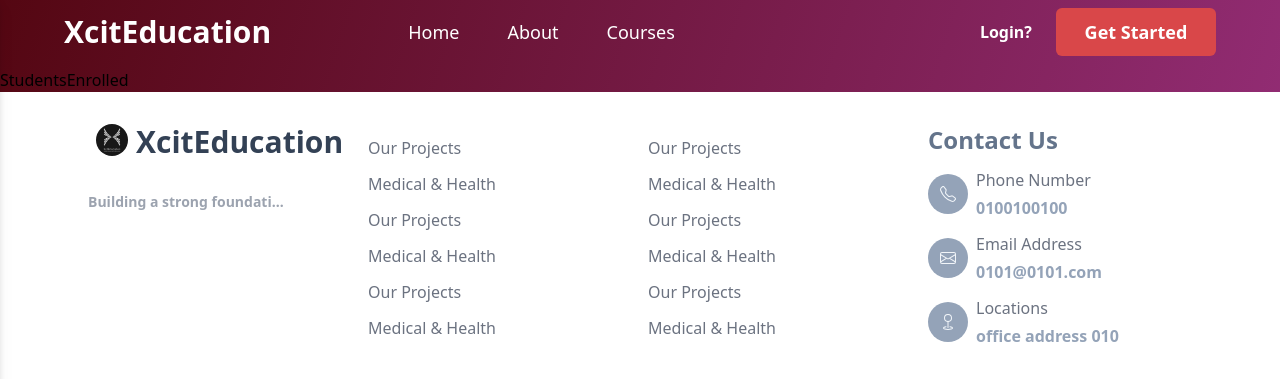
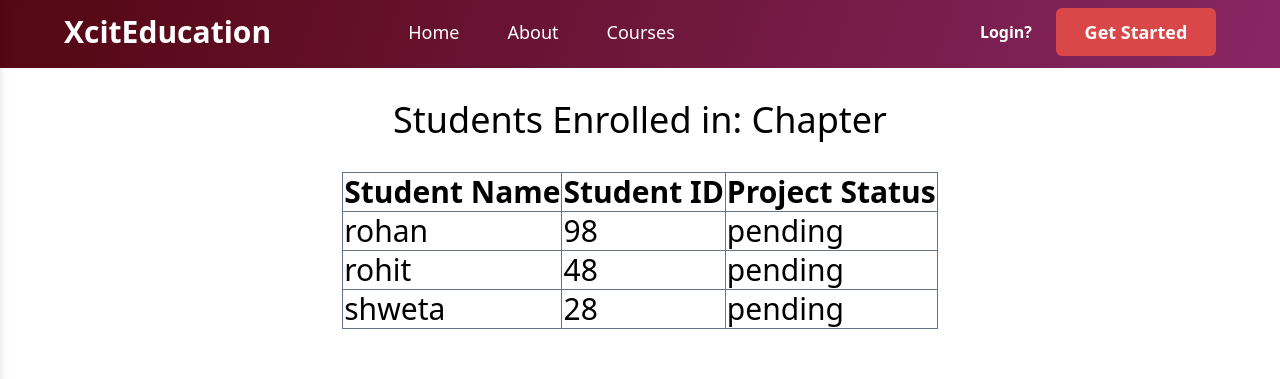
Before and after one commit to devjs1000/course-hub, a React (Vite) app: page /students-enrolled/1 in a window 1280 px wide. Shown: the top 379 px of the page. Built offline with nearby package versions, Linux system fonts and the light colour scheme; no server answers.

Commit message:
added student table

```diff
--- a/package.json
+++ b/package.json
@@ -21,6 +21,7 @@
     "react-jwt": "^1.1.4",
     "react-modal": "^3.14.4",
     "react-router-dom": "^6.2.1",
+    "react-toastify": "^8.2.0",
     "swiper": "^8.0.5",
     "uuid": "^8.3.2"
   },
--- a/src/components/Auth/Login.jsx
+++ b/src/components/Auth/Login.jsx
@@ -27,6 +27,7 @@ const Login = () => {
   const submitLogin = (e) => {
     e.preventDefault();
     login(loginData);
+
   };
 
   return (
--- a/src/components/Chapters.jsx
+++ b/src/components/Chapters.jsx
@@ -28,6 +28,7 @@ const Chapters = () => {
 		}
 	}
   })
+console.log(user)
 
 //fn to handle file conversion
 const handleSelect= async (e)=>{
@@ -50,7 +51,7 @@ reader.onload=(f)=>{
 	useEffect(() => {
 		try{
 		let arrayOfItems = chapters.chapters.map(obj=>{
-			// console.log(obj)
+			console.log(obj)
 		let path = `/students-enrolled/dasdasdsdas`
 
 		return <div className=' border-1 border border-black my-4 p-2 cursor-pointer'
--- a/src/components/StudentsEnrolled.jsx
+++ b/src/components/StudentsEnrolled.jsx
@@ -1,9 +1,34 @@
 import React from 'react'
+import useStore from '../context/useStore'
+import {useParams} from 'react-router-dom'
 
 const StudentsEnrolled = () => {
+	const {theme} = useStore()
+	const fakeIds = [{name:'rohan', id:98}, {name :'rohit',id:48}, {name: 'shweta',id:28}]
+	let output=fakeIds.map(obj=>{
+		return <tr className='border-collapse border border-slate-400'>
+      <td class="border border-slate-500">{obj.name}</td>
+      <td class="border border-slate-500">{obj.id}</td>
+      <td class="border border-slate-500">pending</td>
+    </tr>
+
+	})
+	const mainDivStyles = `${theme? 'bg-slate-800 text-white' : 'bg-white'} min-h-screen flex flex-col items-center`
 	return (
-		<div>
-			StudentsEnrolled
+		<div className={mainDivStyles}>
+			<h1 className='text-4xl mt-8'>Students Enrolled in: Chapter </h1>
+			<table className="table-auto text-3xl mt-8 border-collapse border-collapse border border-slate-400">
+  <thead>
+    <tr>
+      <th class="border border-slate-500">Student Name</th>
+      <th class="border border-slate-500">Student ID</th>
+      <th class="border border-slate-500">Project Status</th>
+    </tr>
+  </thead>
+  <tbody>
+   {output}
+  </tbody>
+</table>
 		</div>
 	)
 }
--- a/src/graphql/queryComponent/course.jsx
+++ b/src/graphql/queryComponent/course.jsx
@@ -80,6 +80,7 @@ query Chapters($courseId: ID) {
     video
     project
     about
+    id
   }
 }
 `;
```
Also changed, not shown: 1 other file (tests, documents, lock files or other folders).
